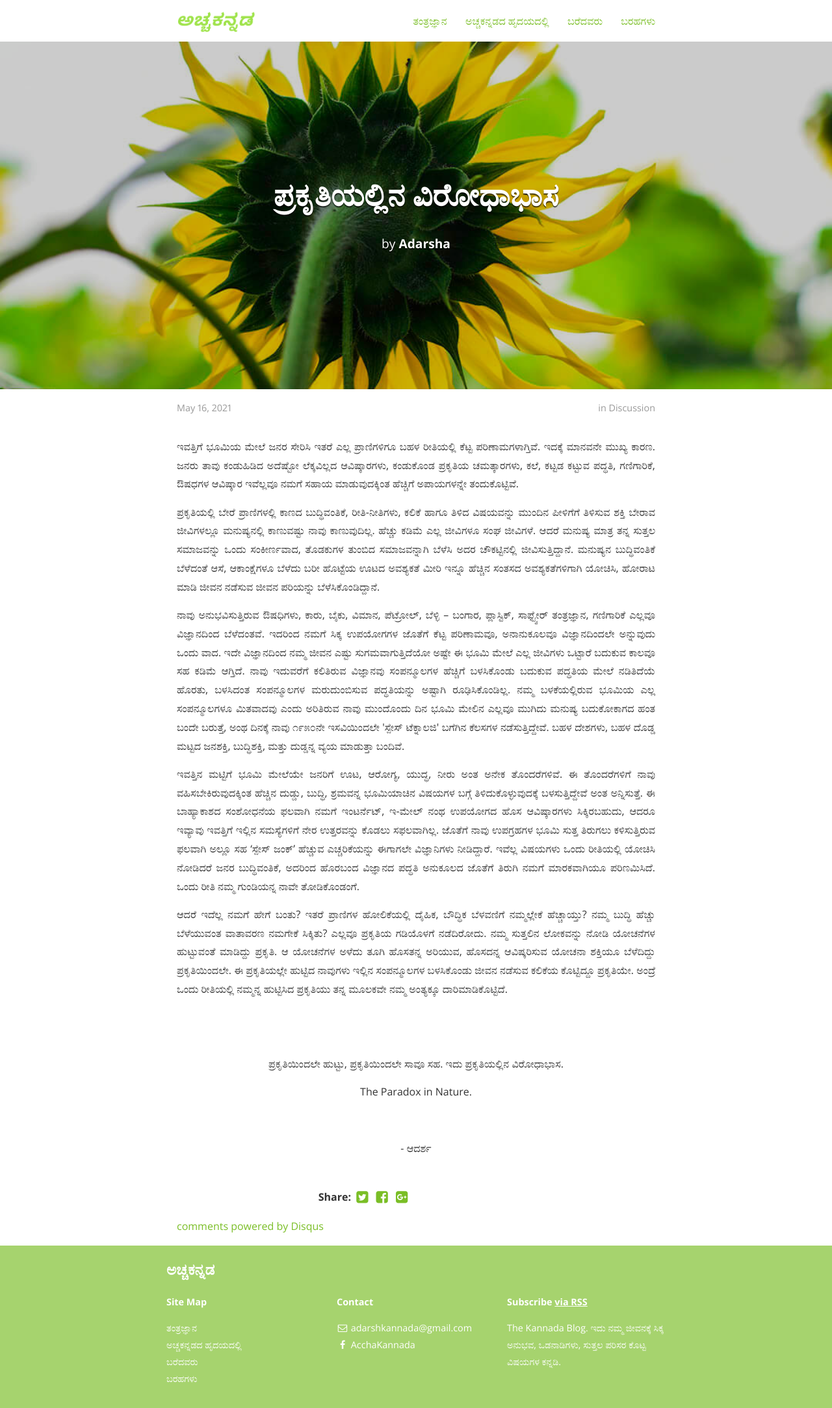
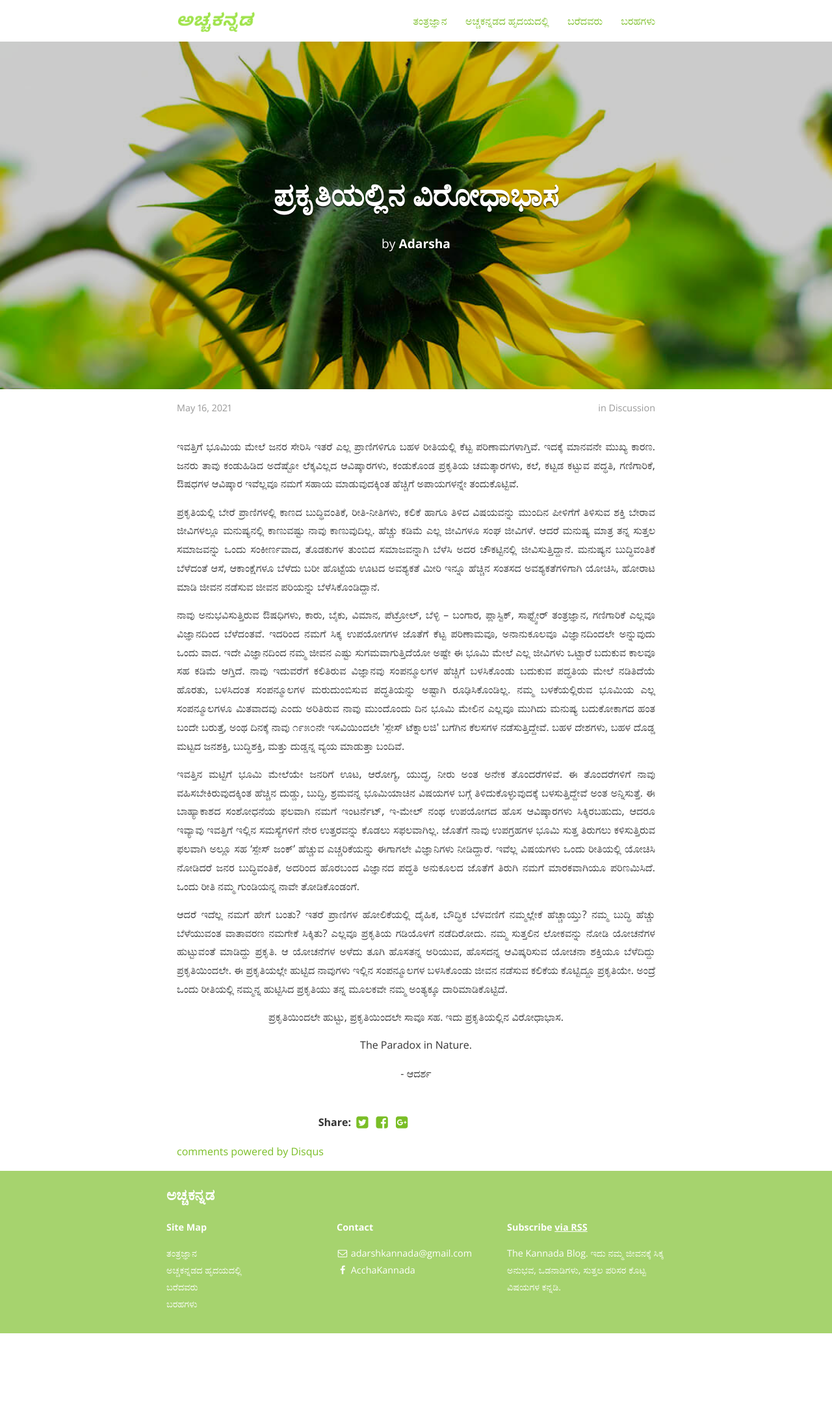
Before and after one commit to bencentra/centrarium, a Jekyll site: the page built from _posts/2021-05-16-prakrutiya-virodhaabhaasa.markdown, in a window 1280 px wide. Shown: the whole page at 65% size. Built offline with Jekyll 4.4.1, drawn with Linux system fonts in a browser that asks for light colours; nearby versions of some CDN libraries; comment, search, counter and statistics services are not loaded; a style sheet for code colours, icons or effects is not loaded; after the commit the page ends 2052 px from its top, so only the background shows below that.

Commit message:
Update 2021-05-16-prakrutiya-virodhaabhaasa.markdown

```diff
--- a/_posts/2021-05-16-prakrutiya-virodhaabhaasa.markdown
+++ b/_posts/2021-05-16-prakrutiya-virodhaabhaasa.markdown
@@ -17,8 +17,8 @@
 
 <p align = "justify"> ಇವತ್ತಿನ ಮಟ್ಟಿಗೆ ಭೂಮಿ ಮೇಲೆಯೇ ಜನರಿಗೆ ಊಟ, ಆರೋಗ್ಯ, ಯುದ್ಧ, ನೀರು ಅಂತ ಅನೇಕ ತೊಂದರೆಗಳಿವೆ. ಈ ತೊಂದರೆಗಳಿಗೆ ನಾವು ವಹಿಸಬೇಕಿರುವುದಕ್ಕಿಂತ ಹೆಚ್ಚಿನ ದುಡ್ಡು, ಬುದ್ಧಿ, ಶ್ರಮವನ್ನ ಭೂಮಿಯಾಚಿನ ವಿಷಯಗಳ ಬಗ್ಗೆ ತಿಳಿದುಕೊಳ್ಳುವುದಕ್ಕೆ ಬಳಸುತ್ತಿದ್ದೇವೆ ಅಂತ ಅನ್ನಿಸುತ್ತೆ. ಈ ಬಾಹ್ಯಾಕಾಶದ ಸಂಶೋಧನೆಯ ಫಲವಾಗಿ ನಮಗೆ ಇಂಟರ್ನೆಟ್, ಇ-ಮೇಲ್ ನಂಥ ಉಪಯೋಗದ ಹೊಸ ಆವಿಷ್ಕಾರಗಳು ಸಿಕ್ಕಿರಬಹುದು, ಆದರೂ ಇವ್ಯಾವು ಇವತ್ತಿಗೆ ಇಲ್ಲಿನ ಸಮಸ್ಯೆಗಳಿಗೆ ನೇರ ಉತ್ತರವನ್ನು ಕೊಡಲು ಸಫಲವಾಗಿಲ್ಲ. ಜೊತೆಗೆ ನಾವು ಉಪಗ್ರಹಗಳ ಭೂಮಿ ಸುತ್ತ ತಿರುಗಲು ಕಳಿಸುತ್ತಿರುವ ಫಲವಾಗಿ ಅಲ್ಲೂ ಸಹ ‘ಸ್ಪೇಸ್ ಜಂಕ್’ ಹೆಚ್ಚುವ ಎಚ್ಚರಿಕೆಯನ್ನು ಈಗಾಗಲೇ ವಿಜ್ಞಾನಿಗಳು ನೀಡಿದ್ದಾರೆ. ಇವೆಲ್ಲ ವಿಷಯಗಳು ಒಂದು ರೀತಿಯಲ್ಲಿ ಯೋಚಿಸಿ ನೋಡಿದರೆ ಜನರ ಬುದ್ಧಿವಂತಿಕೆ, ಅದರಿಂದ ಹೊರಬಂದ ವಿಜ್ಞಾನದ ಪದ್ಧತಿ ಅನುಕೂಲದ ಜೊತೆಗೆ ತಿರುಗಿ ನಮಗೆ ಮಾರಕವಾಗಿಯೂ ಪರಿಣಮಿಸಿದೆ. ಒಂದು ರೀತಿ ನಮ್ಮ ಗುಂಡಿಯನ್ನ ನಾವೇ ತೋಡಿಕೊಂಡಂಗೆ. </p>
 
-<p align = "justify"> ಆದರೆ ಇದೆಲ್ಲ ನಮಗೆ ಹೇಗೆ ಬಂತು? ಇತರೆ ಪ್ರಾಣಿಗಳ ಹೋಲಿಕೆಯಲ್ಲಿ ದೈಹಿಕ, ಬೌದ್ಧಿಕ ಬೆಳವಣಿಗೆ ನಮ್ಮಲ್ಲೇಕೆ ಹೆಚ್ಚಾಯ್ತು? ನಮ್ಮ ಬುದ್ಧಿ ಹೆಚ್ಚು ಬೆಳೆಯುವಂತ ವಾತಾವರಣ ನಮಗೇಕೆ ಸಿಕ್ಕಿತು? ಎಲ್ಲವೂ ಪ್ರಕೃತಿಯ ಗಡಿಯೊಳಗೆ ನಡೆದಿರೋದು. ನಮ್ಮ ಸುತ್ತಲಿನ ಲೋಕವನ್ನು ನೋಡಿ ಯೋಚನೆಗಳ ಹುಟ್ಟುವಂತೆ ಮಾಡಿದ್ದು ಪ್ರಕೃತಿ. ಆ ಯೋಚನೆಗಳ ಅಳೆದು ತೂಗಿ ಹೊಸತನ್ನ ಅರಿಯುವ, ಹೊಸದನ್ನ ಆವಿಷ್ಕರಿಸುವ ಯೋಚನಾ ಶಕ್ತಿಯೂ ಬೆಳೆದಿದ್ದು ಪ್ರಕೃತಿಯಿಂದಲೇ. ಈ ಪ್ರಕೃತಿಯಲ್ಲೇ ಹುಟ್ಟಿದ ನಾವುಗಳು ಇಲ್ಲಿನ ಸಂಪನ್ಮೂಲಗಳ ಬಳಸಿಕೊಂಡು ಜೀವನ ನಡೆಸುವ ಕಲಿಕೆಯ ಕೊಟ್ಟಿದ್ದೂ ಪ್ರಕೃತಿಯೇ. ಅಂದ್ರೆ ಒಂದು ರೀತಿಯಲ್ಲಿ ನಮ್ಮನ್ನ ಹುಟ್ಟಿಸಿದ ಪ್ರಕೃತಿಯು ತನ್ನ ಮೂಲಕವೇ ನಮ್ಮ ಅಂತ್ಯಕ್ಕೂ ದಾರಿಮಾಡಿಕೊಟ್ಟಿದೆ.</p><br><br>
+<p align = "justify"> ಆದರೆ ಇದೆಲ್ಲ ನಮಗೆ ಹೇಗೆ ಬಂತು? ಇತರೆ ಪ್ರಾಣಿಗಳ ಹೋಲಿಕೆಯಲ್ಲಿ ದೈಹಿಕ, ಬೌದ್ಧಿಕ ಬೆಳವಣಿಗೆ ನಮ್ಮಲ್ಲೇಕೆ ಹೆಚ್ಚಾಯ್ತು? ನಮ್ಮ ಬುದ್ಧಿ ಹೆಚ್ಚು ಬೆಳೆಯುವಂತ ವಾತಾವರಣ ನಮಗೇಕೆ ಸಿಕ್ಕಿತು? ಎಲ್ಲವೂ ಪ್ರಕೃತಿಯ ಗಡಿಯೊಳಗೆ ನಡೆದಿರೋದು. ನಮ್ಮ ಸುತ್ತಲಿನ ಲೋಕವನ್ನು ನೋಡಿ ಯೋಚನೆಗಳ ಹುಟ್ಟುವಂತೆ ಮಾಡಿದ್ದು ಪ್ರಕೃತಿ. ಆ ಯೋಚನೆಗಳ ಅಳೆದು ತೂಗಿ ಹೊಸತನ್ನ ಅರಿಯುವ, ಹೊಸದನ್ನ ಆವಿಷ್ಕರಿಸುವ ಯೋಚನಾ ಶಕ್ತಿಯೂ ಬೆಳೆದಿದ್ದು ಪ್ರಕೃತಿಯಿಂದಲೇ. ಈ ಪ್ರಕೃತಿಯಲ್ಲೇ ಹುಟ್ಟಿದ ನಾವುಗಳು ಇಲ್ಲಿನ ಸಂಪನ್ಮೂಲಗಳ ಬಳಸಿಕೊಂಡು ಜೀವನ ನಡೆಸುವ ಕಲಿಕೆಯ ಕೊಟ್ಟಿದ್ದೂ ಪ್ರಕೃತಿಯೇ. ಅಂದ್ರೆ ಒಂದು ರೀತಿಯಲ್ಲಿ ನಮ್ಮನ್ನ ಹುಟ್ಟಿಸಿದ ಪ್ರಕೃತಿಯು ತನ್ನ ಮೂಲಕವೇ ನಮ್ಮ ಅಂತ್ಯಕ್ಕೂ ದಾರಿಮಾಡಿಕೊಟ್ಟಿದೆ.</p>
 
 <p align = "center"> ಪ್ರಕೃತಿಯಿಂದಲೇ ಹುಟ್ಟು, ಪ್ರಕೃತಿಯಿಂದಲೇ ಸಾವೂ ಸಹ. ಇದು ಪ್ರಕೃತಿಯಲ್ಲಿನ ವಿರೋಧಾಭಾಸ. </p>
-<p align = "center">  The Paradox in Nature. </p><br>
+<p align = "center">  The Paradox in Nature. </p>
 <p align = "center"> - ಆದರ್ಶ </p>
```
